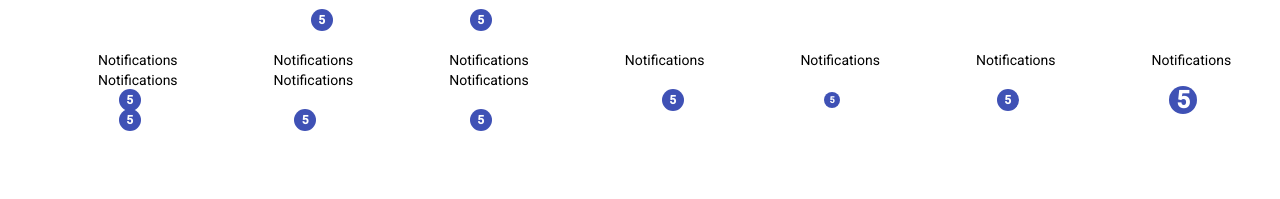
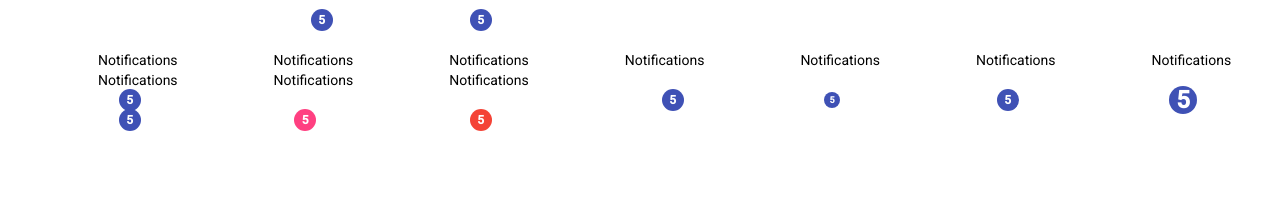
Before and after one commit to markpackham/angular_material_learn, an Angular app: page / in a window 1280 px wide. Shown: the top 199 px of the page. Built offline with nearby package versions, Linux system fonts and the light colour scheme.

Commit message:
demo standard badge colors
https://youtu.be/SiIPlZAOnQ4?t=296

```diff
--- a/src/app/app.component.html
+++ b/src/app/app.component.html
@@ -7,8 +7,7 @@
   <!-- medium is default size-->
   <span matBadge="5" matBadgeSize="medium">Notifications</span>
   <span matBadge="5" matBadgeSize="large">Notifications</span>
-  <span matBadge="5">Notifications</span>
-  <span matBadge="5">Notifications</span>
-  <span matBadge="5">Notifications</span>
-
+  <span matBadge="5" matBadgeColor="primary">Notifications</span>
+  <span matBadge="5" matBadgeColor="accent">Notifications</span>
+  <span matBadge="5" matBadgeColor="warn">Notifications</span>
 </div>
```
